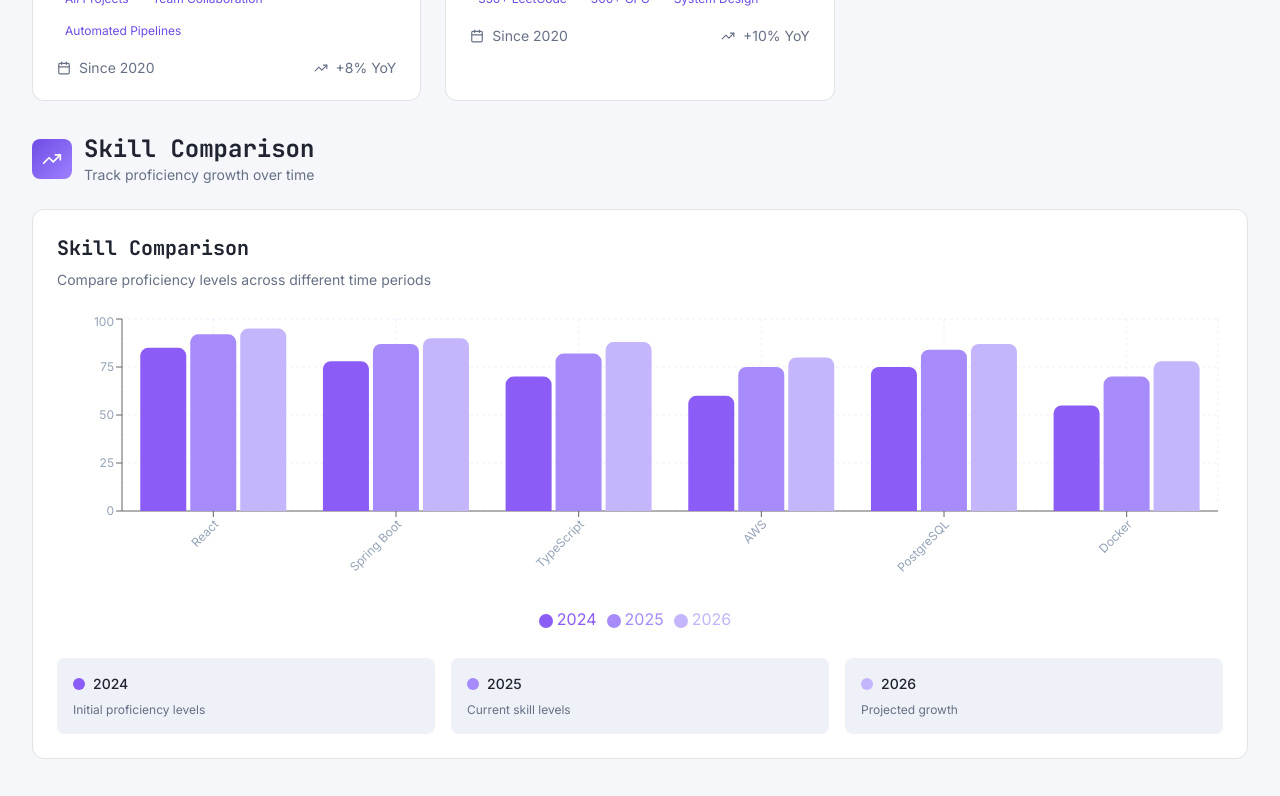
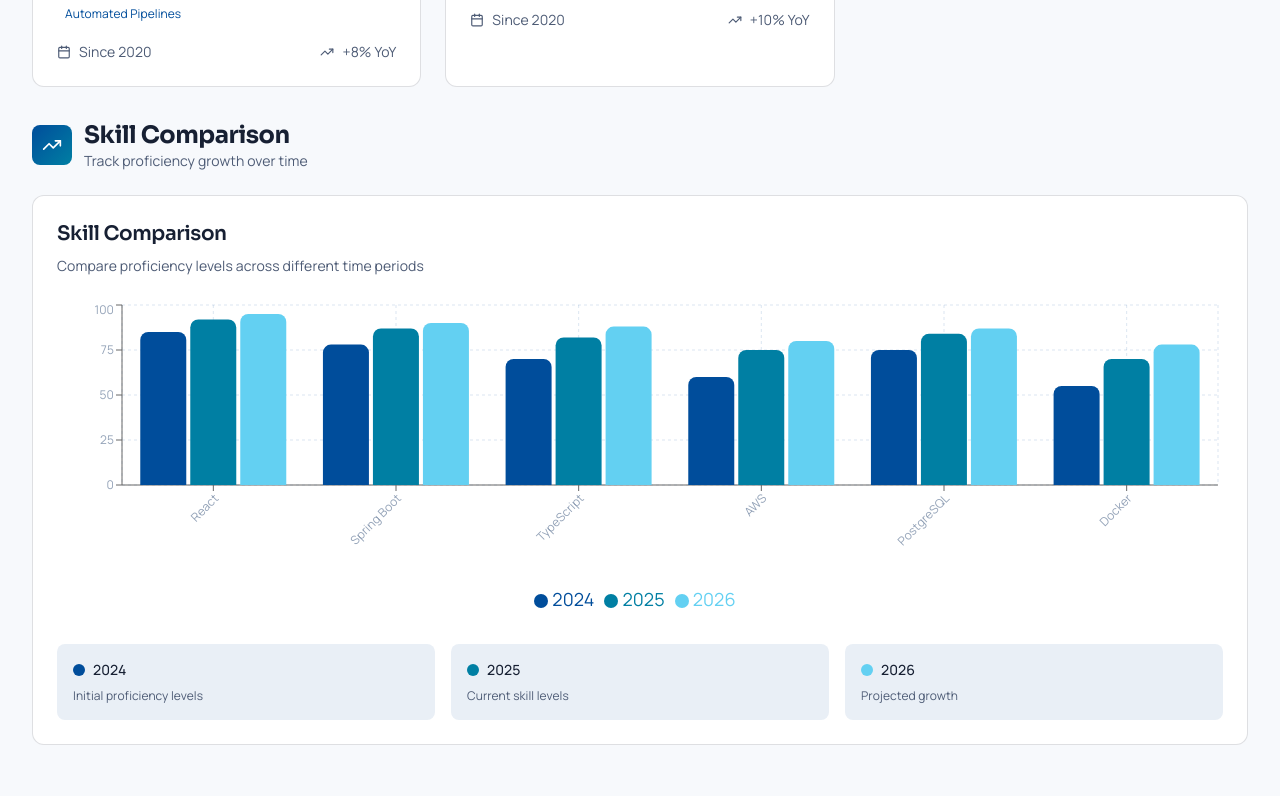
Before and after one commit to Gitesh1712/portfolio26, a React (Vite) app: page /portfolio/skills in a window 1280 px wide. Shown: the part 1893-2689 px from the top of the page. Built offline with nearby package versions, Linux system fonts and the light colour scheme.

Commit message:
theme change

```diff
--- a/src/pages/skills/components/SkillCard.jsx
+++ b/src/pages/skills/components/SkillCard.jsx
@@ -3,10 +3,10 @@ import Icon from '../../../components/AppIcon';
 
 const SkillCard = ({ skill, onSelect, isSelected }) => {
   const getColorClasses = (proficiency) => {
-    if (proficiency >= 90) return 'from-purple-500 to-purple-600';
-    if (proficiency >= 75) return 'from-purple-400 to-purple-500';
-    if (proficiency >= 60) return 'from-purple-300 to-purple-400';
-    return 'from-purple-200 to-purple-300';
+    if (proficiency >= 90) return 'from-primary to-secondary';
+    if (proficiency >= 75) return 'from-primary/90 to-secondary/90';
+    if (proficiency >= 60) return 'from-primary/75 to-secondary/75';
+    return 'from-primary/60 to-secondary/60';
   };
 
   return (
--- a/src/pages/skills/components/SkillComparisonMode.jsx
+++ b/src/pages/skills/components/SkillComparisonMode.jsx
@@ -2,6 +2,12 @@ import React from 'react';
 import { BarChart, Bar, XAxis, YAxis, CartesianGrid, Tooltip, Legend, ResponsiveContainer } from 'recharts';
 
 const SkillComparisonMode = ({ comparisonData }) => {
+  const chartColors = {
+    y2024: '#004d9b',
+    y2025: '#007fa3',
+    y2026: '#63d0f2'
+  };
+
   const CustomTooltip = ({ active, payload }) => {
     if (active && payload && payload?.length) {
       return (
@@ -28,7 +34,7 @@ const SkillComparisonMode = ({ comparisonData }) => {
       <div className="w-full h-64 md:h-80">
         <ResponsiveContainer width="100%" height="100%">
           <BarChart data={comparisonData}>
-            <CartesianGrid strokeDasharray="3 3" stroke="rgba(139, 92, 246, 0.1)" />
+            <CartesianGrid strokeDasharray="3 3" stroke="rgba(0, 77, 155, 0.14)" />
             <XAxis
               dataKey="skill"
               tick={{ fill: '#94a3b8', fontSize: 12 }}
@@ -45,9 +51,9 @@ const SkillComparisonMode = ({ comparisonData }) => {
               wrapperStyle={{ paddingTop: '20px' }}
               iconType="circle"
             />
-            <Bar dataKey="2024" fill="#8b5cf6" radius={[8, 8, 0, 0]} />
-            <Bar dataKey="2025" fill="#a78bfa" radius={[8, 8, 0, 0]} />
-            <Bar dataKey="2026" fill="#c4b5fd" radius={[8, 8, 0, 0]} />
+            <Bar dataKey="2024" fill={chartColors.y2024} radius={[8, 8, 0, 0]} />
+            <Bar dataKey="2025" fill={chartColors.y2025} radius={[8, 8, 0, 0]} />
+            <Bar dataKey="2026" fill={chartColors.y2026} radius={[8, 8, 0, 0]} />
           </BarChart>
         </ResponsiveContainer>
       </div>
@@ -55,21 +61,21 @@ const SkillComparisonMode = ({ comparisonData }) => {
       <div className="mt-6 grid grid-cols-1 sm:grid-cols-3 gap-4">
         <div className="bg-muted rounded-lg p-4">
           <div className="flex items-center gap-2 mb-2">
-            <div className="w-3 h-3 rounded-full bg-[#8b5cf6]" />
+            <div className="w-3 h-3 rounded-full" style={{ backgroundColor: chartColors.y2024 }} />
             <span className="text-sm font-medium text-foreground">2024</span>
           </div>
           <p className="text-xs text-muted-foreground">Initial proficiency levels</p>
         </div>
         <div className="bg-muted rounded-lg p-4">
           <div className="flex items-center gap-2 mb-2">
-            <div className="w-3 h-3 rounded-full bg-[#a78bfa]" />
+            <div className="w-3 h-3 rounded-full" style={{ backgroundColor: chartColors.y2025 }} />
             <span className="text-sm font-medium text-foreground">2025</span>
           </div>
           <p className="text-xs text-muted-foreground">Current skill levels</p>
         </div>
         <div className="bg-muted rounded-lg p-4">
           <div className="flex items-center gap-2 mb-2">
-            <div className="w-3 h-3 rounded-full bg-[#c4b5fd]" />
+            <div className="w-3 h-3 rounded-full" style={{ backgroundColor: chartColors.y2026 }} />
             <span className="text-sm font-medium text-foreground">2026</span>
           </div>
           <p className="text-xs text-muted-foreground">Projected growth</p>
--- a/src/pages/skills/components/SkillRadarChart.jsx
+++ b/src/pages/skills/components/SkillRadarChart.jsx
@@ -2,6 +2,9 @@ import React from 'react';
 import { Radar, RadarChart, PolarGrid, PolarAngleAxis, PolarRadiusAxis, ResponsiveContainer, Tooltip } from 'recharts';
 
 const SkillRadarChart = ({ skills, selectedCategory }) => {
+  const radarStroke = '#007fa3';
+  const radarFill = '#004d9b';
+
   const radarData = skills?.filter(skill => !selectedCategory || skill?.category === selectedCategory)?.slice(0, 8)?.map(skill => ({
       skill: skill?.name,
       proficiency: skill?.proficiency,
@@ -24,7 +27,7 @@ const SkillRadarChart = ({ skills, selectedCategory }) => {
     <div className="w-full h-full">
       <ResponsiveContainer width="100%" height="100%">
         <RadarChart data={radarData}>
-          <PolarGrid stroke="rgba(139, 92, 246, 0.2)" />
+          <PolarGrid stroke="rgba(0, 77, 155, 0.2)" />
           <PolarAngleAxis
             dataKey="skill"
             tick={{ fill: '#94a3b8', fontSize: 12 }}
@@ -37,8 +40,8 @@ const SkillRadarChart = ({ skills, selectedCategory }) => {
           <Radar
             name="Proficiency"
             dataKey="proficiency"
-            stroke="#8b5cf6"
-            fill="#8b5cf6"
+            stroke={radarStroke}
+            fill={radarFill}
             fillOpacity={0.6}
           />
           <Tooltip content={<CustomTooltip />} />
--- a/src/styles/index.css
+++ b/src/styles/index.css
@@ -1,12 +1,10 @@
 body {
   margin: 0;
   padding: 0;
-  font-family: Inter;
 }
 
-* {
+*,
+*::before,
+*::after {
   box-sizing: border-box;
-  line-height: normal;
-  font-family: inherit;
-  margin: unset;
 }
--- a/tailwind.config.js
+++ b/tailwind.config.js
@@ -71,10 +71,10 @@ module.exports = {
         sm: 'calc(var(--radius) - 4px)',
       },
       fontFamily: {
-        sans: ['Inter', 'system-ui', 'sans-serif'],
+        sans: ['Manrope', 'Segoe UI', 'system-ui', 'sans-serif'],
         mono: ['JetBrains Mono', 'monospace'],
-        heading: ['JetBrains Mono', 'monospace'],
-        cta: ['Space Grotesk', 'sans-serif'],
+        heading: ['Sora', 'Manrope', 'sans-serif'],
+        cta: ['Plus Jakarta Sans', 'Manrope', 'sans-serif'],
         code: ['Fira Code', 'monospace'],
       },
       fontSize: {
@@ -118,14 +118,17 @@ module.exports = {
         },
       },
       boxShadow: {
-        'purple': '0 4px 20px rgba(139, 92, 246, 0.1)',
-        'purple-lg': '0 10px 25px rgba(139, 92, 246, 0.15)',
-        'purple-xl': '0 20px 40px rgba(139, 92, 246, 0.2)',
+        'purple': '0 10px 28px rgba(0, 77, 155, 0.14)',
+        'purple-lg': '0 18px 38px rgba(0, 77, 155, 0.18)',
+        'purple-xl': '0 24px 54px rgba(0, 77, 155, 0.24)',
+        'brand': '0 12px 32px rgba(0, 77, 155, 0.16)',
+        'brand-lg': '0 20px 46px rgba(0, 77, 155, 0.2)',
       },
       backgroundImage: {
         'gradient-radial': 'radial-gradient(var(--tw-gradient-stops))',
         'gradient-conic': 'conic-gradient(from 180deg at 50% 50%, var(--tw-gradient-stops))',
         'gradient-purple': 'linear-gradient(135deg, var(--color-primary) 0%, var(--color-secondary) 100%)',
+        'gradient-brand': 'linear-gradient(135deg, var(--color-primary) 0%, var(--color-secondary) 100%)',
       },
     },
   },
```
Also changed, not shown: src/styles/tailwind.css.
